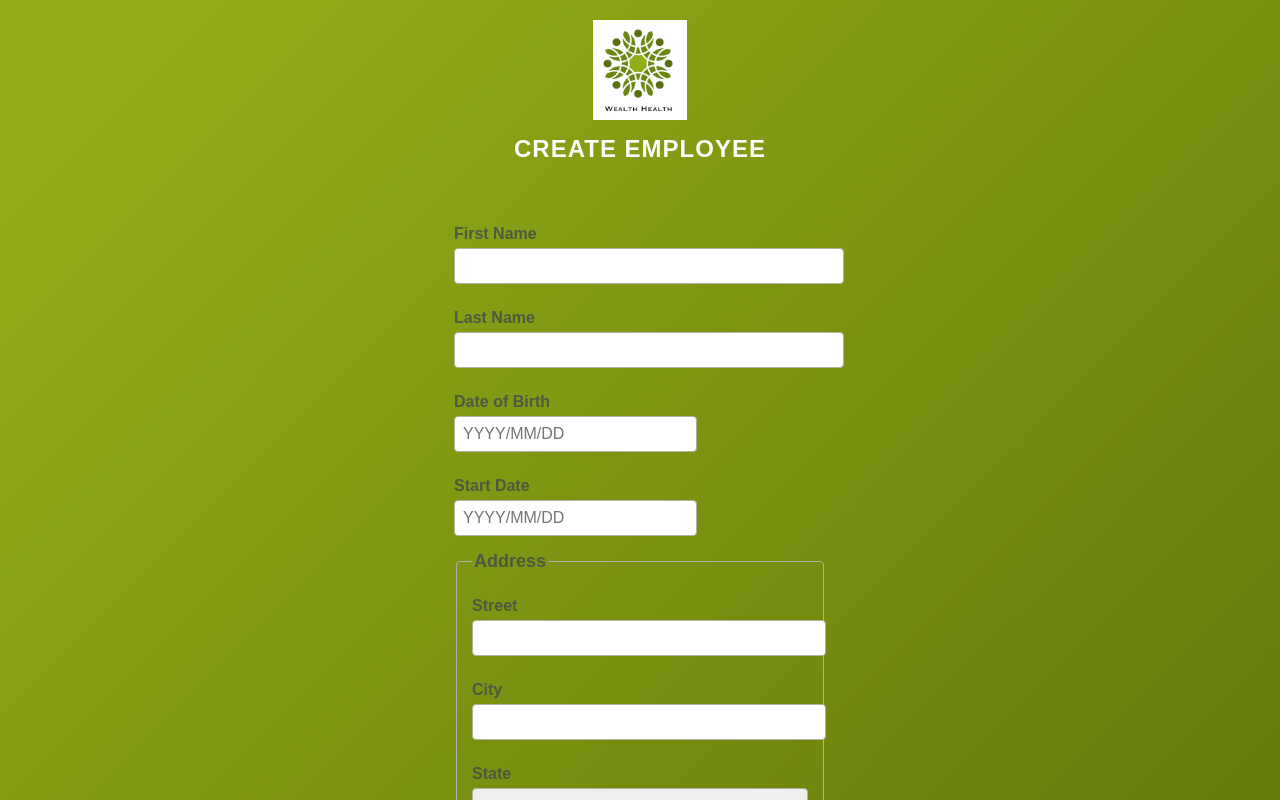
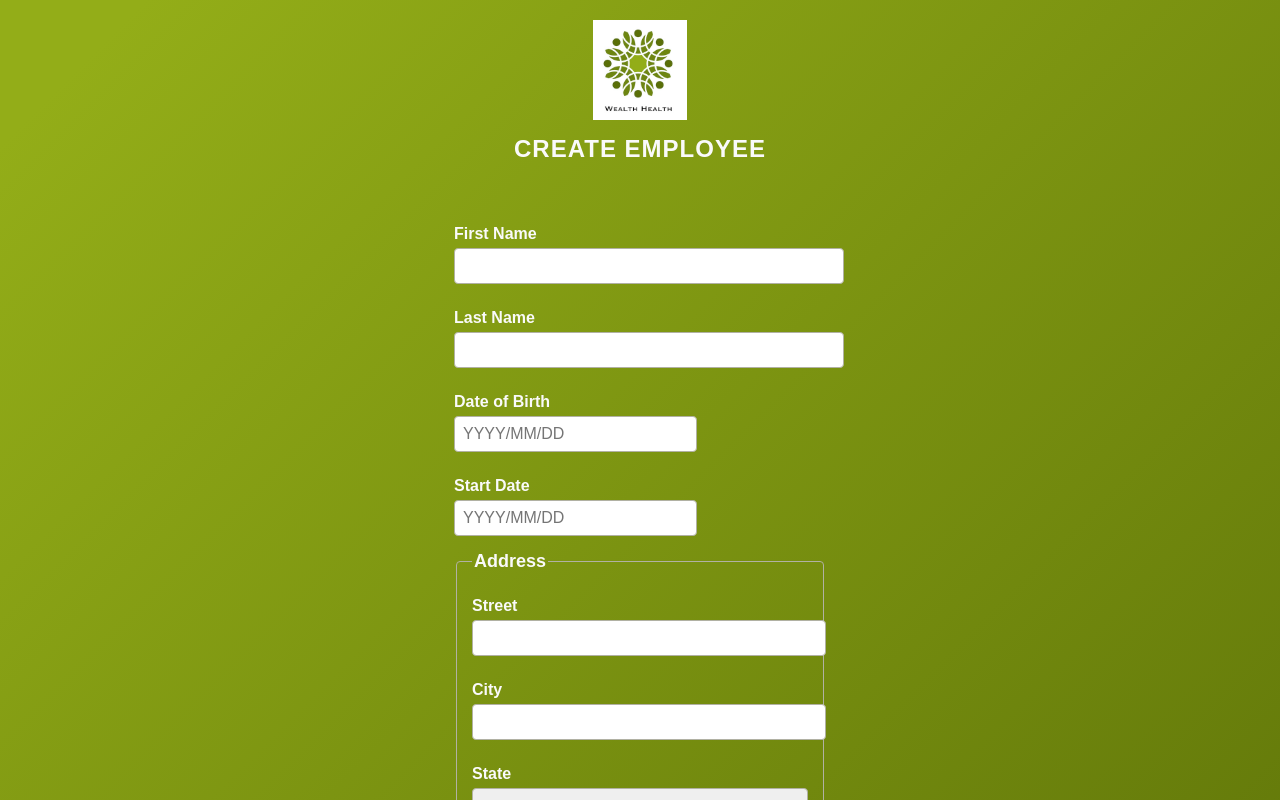
Before and after one commit to JGhislain/P14-Faites-passer-une-librairie-jQuery-vers-React, a React (Create React App) app: page / in a window 1280 px wide. Shown: the top 800 px of the page. Built offline with nearby package versions, Linux system fonts and the light colour scheme.

Commit message:
mise en page createemployee

```diff
--- a/src/App.css
+++ b/src/App.css
@@ -61,7 +61,7 @@ label {
   display: block;
   margin: 10px 0 5px;
   font-weight: bold;
-  color: #4e5a3f; /* Couleur vert olive */
+  color: #FAFAFA; /* Couleur vert olive */
   text-align: left; /* Les labels alignés à gauche */
 }
 
@@ -86,7 +86,7 @@ fieldset {
 
 legend {
   font-size: 18px;
-  color: #4e5a3f;
+  color: #FAFAFA;
   font-weight: bold;
 }
 
```
